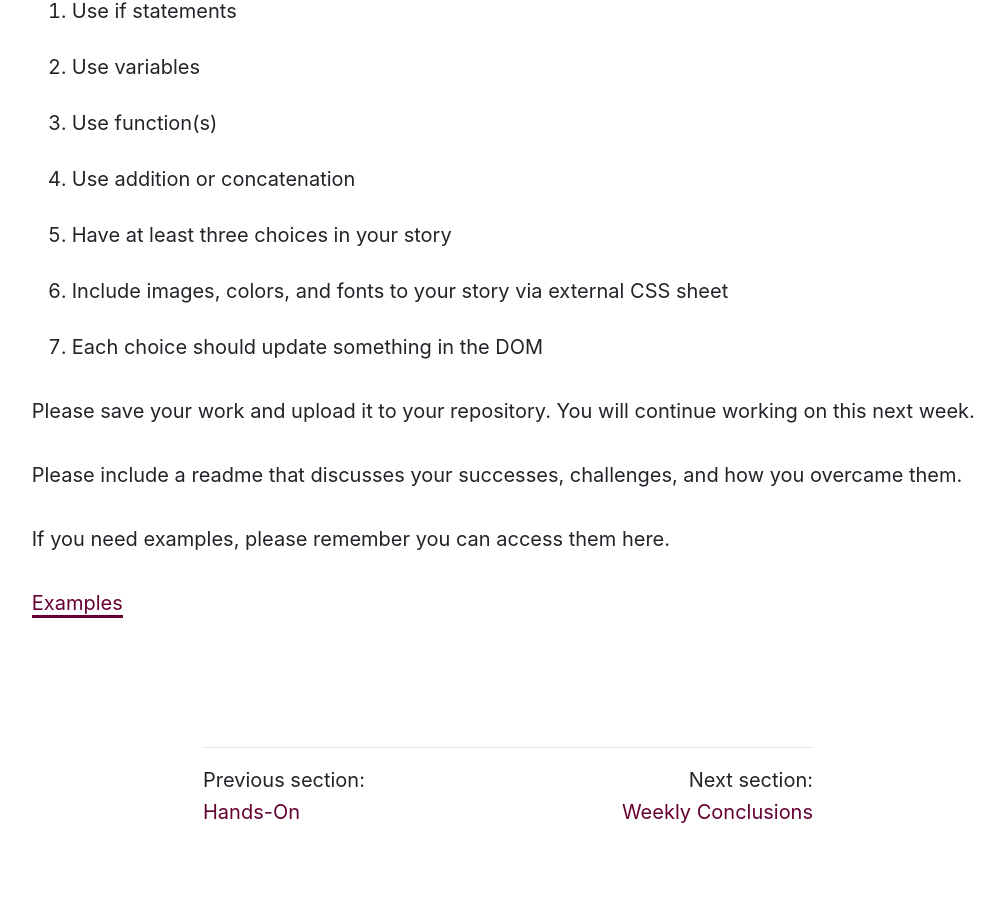
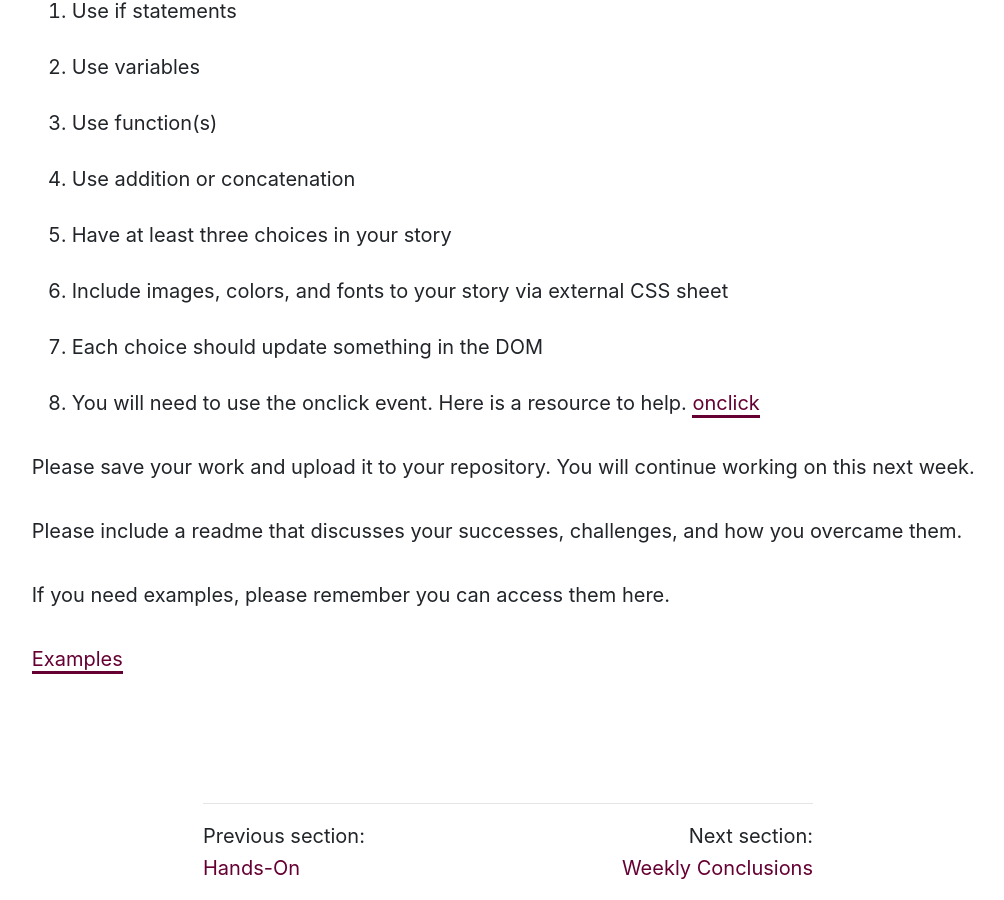
Before and after one commit to Montana-Media-Arts/441-web-tech-Spring2020-course, a Jekyll site: the page built from modules/week-3/_posts/2010-01-01-homework.md, in a window 1280 px wide and 900 px high, scrolled down 1378 px. Shown: the whole window, without its empty margins (132-1136 px from the left). Built offline with Jekyll 4.4.1, drawn with Linux system fonts in a browser that asks for light colours; nearby versions of some CDN libraries; before the commit the page ends 2222 px from its top, so only the background shows below that.

Commit message:
Update 2010-01-01-homework.md

```diff
--- a/modules/week-3/_posts/2010-01-01-homework.md
+++ b/modules/week-3/_posts/2010-01-01-homework.md
@@ -19,6 +19,7 @@ Specifics:
 5. Have at least three choices in your story
 6. Include images, colors, and fonts to your story via external CSS sheet
 7. Each choice should update something in the DOM
+8. You will need to use the onclick event.  Here is a resource to help. [onclick](https://www.w3schools.com/jsref/event_onclick.asp)
 
 Please save your work and upload it to your repository. You will continue working on this next week.
 
```
